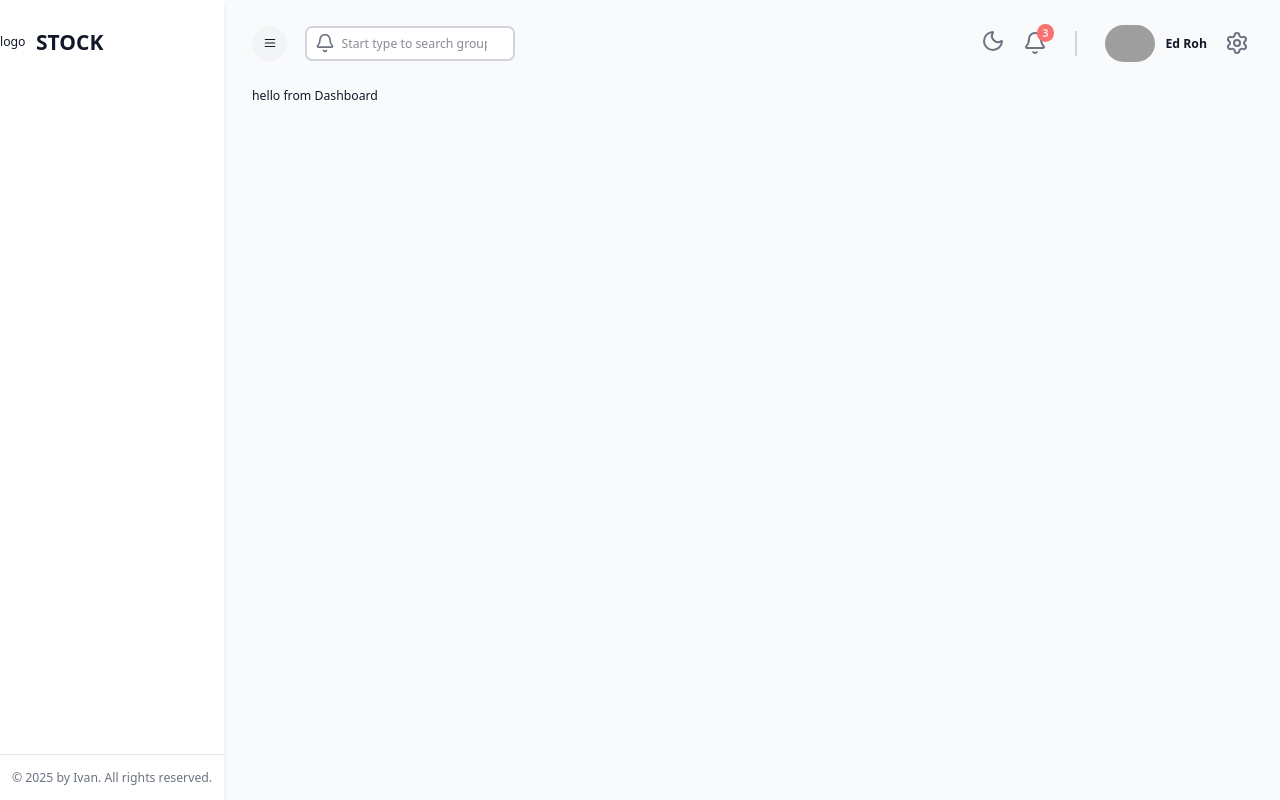
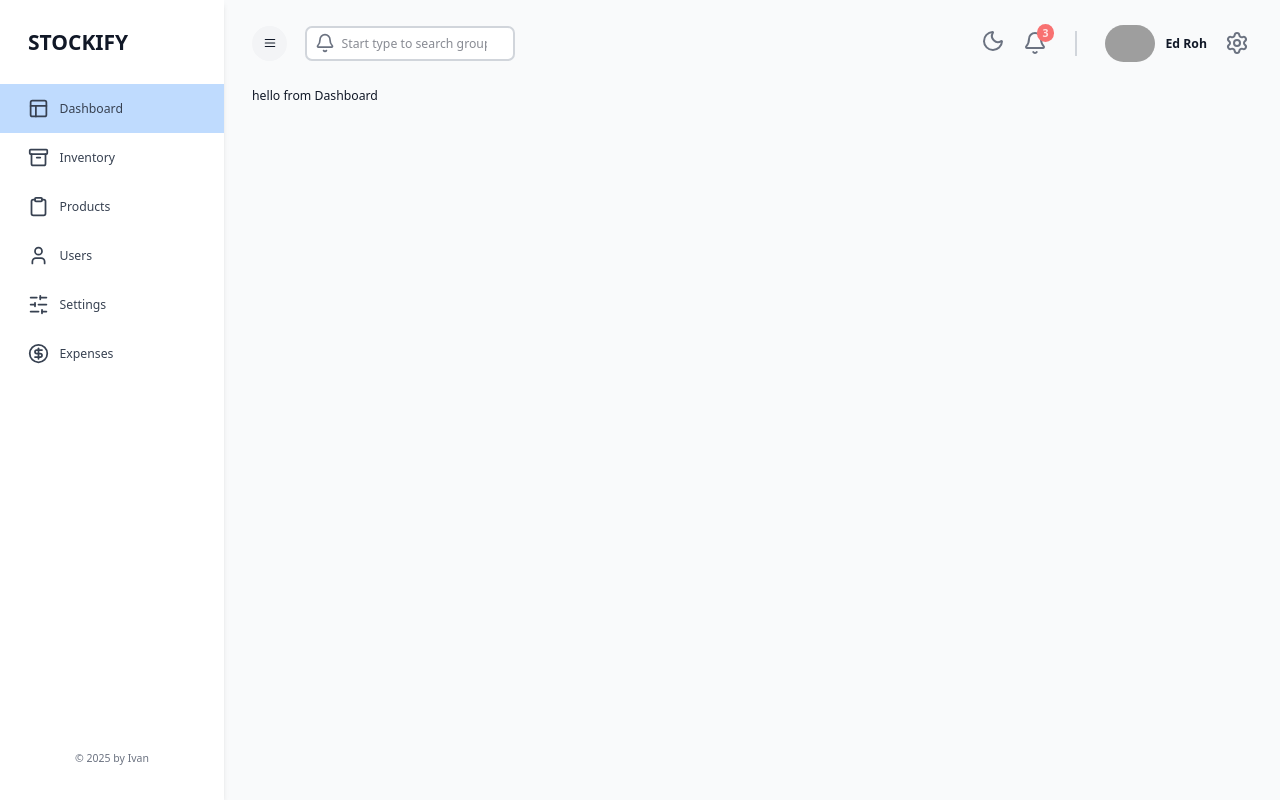
Before and after one commit to Ivandamien/inventory-management, a Next.js app in the folder client/: page / in a window 1280 px wide. Built offline with nearby package versions, Linux system fonts and the light colour scheme; no server answers; grey boxes are pictures that could not be loaded.

Commit message:
feat:implementing sidebarLinks

```diff
--- a/client/src/app/(components)/Navbar/index.tsx
+++ b/client/src/app/(components)/Navbar/index.tsx
@@ -1,7 +1,7 @@
 "use client";
 
-// import { useAppDispatch, useAppSelector } from "@/app/redux";
-// import { setIsDarkMode, setIsSidebarCollapsed } from "@/state";
+import { useAppDispatch, useAppSelector } from "@/app/redux";
+import { setIsDarkMode, setIsSidebarCollapsed } from "@/state";
 import { Bell, Menu, Moon, Settings, Sun } from "lucide-react";
 import Image from "next/image";
 import Link from "next/link";
@@ -21,9 +21,14 @@
   // const toggleDarkMode = () => {
   //   dispatch(setIsDarkMode(!isDarkMode));
   // };
+  const dispatch = useAppDispatch();
+  const isSidebarCollapsed = useAppSelector(
+    (state) => state.global.isSidebarCollapsed
+  );
   const toggleSidebar = () => {
-    // Logic to toggle sidebar
+    dispatch(setIsSidebarCollapsed(!isSidebarCollapsed));
   };
+
   const toggleDarkMode = () => {
     // Logic to toggle dark mode
   };
--- a/client/src/app/(components)/Sidebar/index.tsx
+++ b/client/src/app/(components)/Sidebar/index.tsx
@@ -1,8 +1,61 @@
 "use client";
 import { useAppDispatch, useAppSelector } from "@/app/redux";
 import { setIsSidebarCollapsed } from "@/state";
-import { Menu } from "lucide-react";
+import {
+  Archive,
+  CircleDollarSign,
+  Clipboard,
+  Layout,
+  LucideIcon,
+  Menu,
+  SlidersHorizontal,
+  User,
+} from "lucide-react";
+import Image from "next/image";
+import Link from "next/link";
+import { usePathname } from "next/navigation";
 import React from "react";
+
+interface SidebarLinkProps {
+  href: string;
+  icon: LucideIcon;
+  label: string;
+  isCollapsed: boolean;
+}
+const SidebarLink = ({
+  href,
+  icon: Icon,
+  label,
+  isCollapsed,
+}: SidebarLinkProps) => {
+  const pathname = usePathname();
+  const isActive =
+    pathname === href || (pathname === "/" && href === "/dashboard");
+
+  return (
+    <Link href={href}>
+      <div
+        className={`cursor-pointer flex items-center ${
+          isCollapsed ? "justify-center py-4" : "justify-start px-8 py-4"
+        }
+        hover:text-blue-500 hover:bg-blue-100 gap-3 transition-colors ${
+          isActive ? "bg-blue-200 text-white" : ""
+        }
+      }`}
+      >
+        <Icon className="w-6 h-6 !text-gray-700" />
+
+        <span
+          className={`${
+            isCollapsed ? "hidden" : "block"
+          } font-medium text-gray-700`}
+        >
+          {label}
+        </span>
+      </div>
+    </Link>
+  );
+};
 
 const Sidebar = () => {
   const dispatch = useAppDispatch();
@@ -19,9 +72,26 @@
   return (
     <div className={sidebarClassNames}>
       {/* TOP LOGO */}
-      <div className="flex gap-3 justify-between md:justify-normal items-center pt-8">
-        <div className="">logo</div>
-        <h1 className="font-extrabold text-2xl">STOCK</h1>
+      <div
+        className={`flex gap-3 justify-between md:justify-normal items-center pt-8 ${
+          isSidebarCollapsed ? "px-5" : "px-8"
+        }`}
+      >
+        {/* <Image
+          src="https://s3-inventorymanagement.s3.us-east-2.amazonaws.com/logo.png"
+          alt="edstock-logo"
+          width={27}
+          height={27}
+          className="rounded w-8"
+        /> */}
+        <h1
+          className={`${
+            isSidebarCollapsed ? "hidden" : "block"
+          } font-extrabold text-2xl`}
+        >
+          STOCKIFY
+        </h1>
+
         <button
           className="md:hidden px-3 py-3 bg-gray-100 rounded-full hover:bg-blue-100"
           onClick={toggleSidebar}
@@ -29,13 +99,50 @@
           <Menu className="w-4 h-4" />
         </button>
       </div>
-      {/* NAVIGATION LINKS */}
-      <div className="flex-grow mt-8">{/* Links here */}</div>
+
+      {/* LINKS */}
+      <div className="flex-grow mt-8">
+        <SidebarLink
+          href="/dashboard"
+          icon={Layout}
+          label="Dashboard"
+          isCollapsed={isSidebarCollapsed}
+        />
+        <SidebarLink
+          href="/inventory"
+          icon={Archive}
+          label="Inventory"
+          isCollapsed={isSidebarCollapsed}
+        />
+        <SidebarLink
+          href="/products"
+          icon={Clipboard}
+          label="Products"
+          isCollapsed={isSidebarCollapsed}
+        />
+        <SidebarLink
+          href="/users"
+          icon={User}
+          label="Users"
+          isCollapsed={isSidebarCollapsed}
+        />
+        <SidebarLink
+          href="/settings"
+          icon={SlidersHorizontal}
+          label="Settings"
+          isCollapsed={isSidebarCollapsed}
+        />
+        <SidebarLink
+          href="/expenses"
+          icon={CircleDollarSign}
+          label="Expenses"
+          isCollapsed={isSidebarCollapsed}
+        />
+      </div>
+
       {/* FOOTER */}
-      <div className="border-t border-gray-200 py-4">
-        <p className="text-center text-sm text-gray-500">
-          &copy; 2025 by Ivan. All rights reserved.
-        </p>
+      <div className={`${isSidebarCollapsed ? "hidden" : "block"} mb-10`}>
+        <p className="text-center text-xs text-gray-500">&copy; 2025 by Ivan</p>
       </div>
     </div>
   );
```
